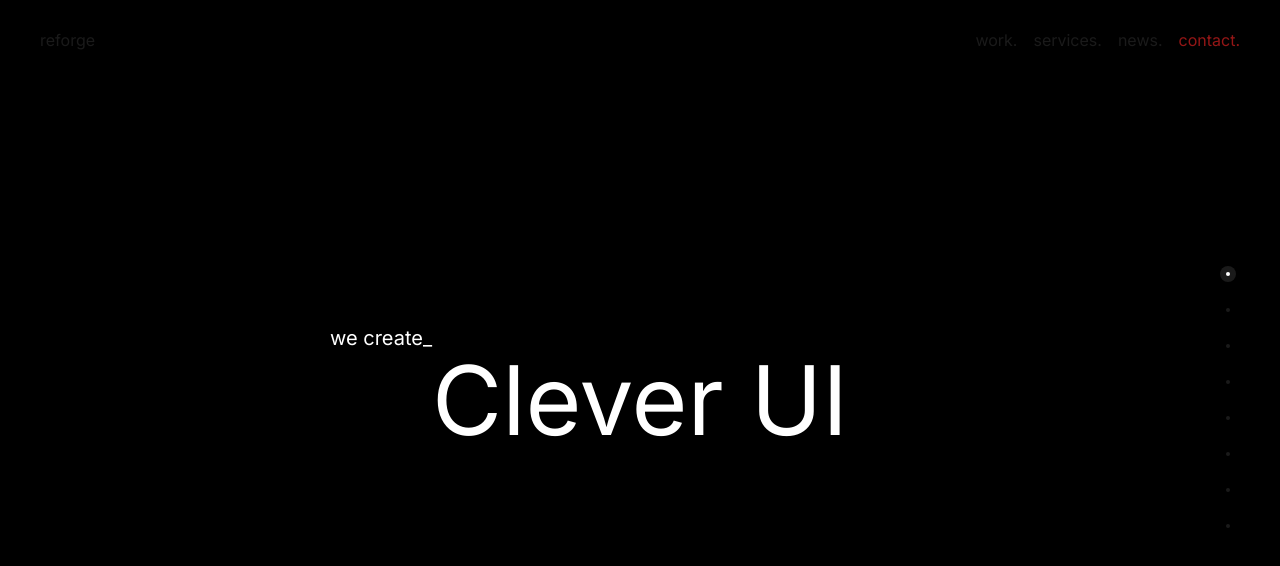
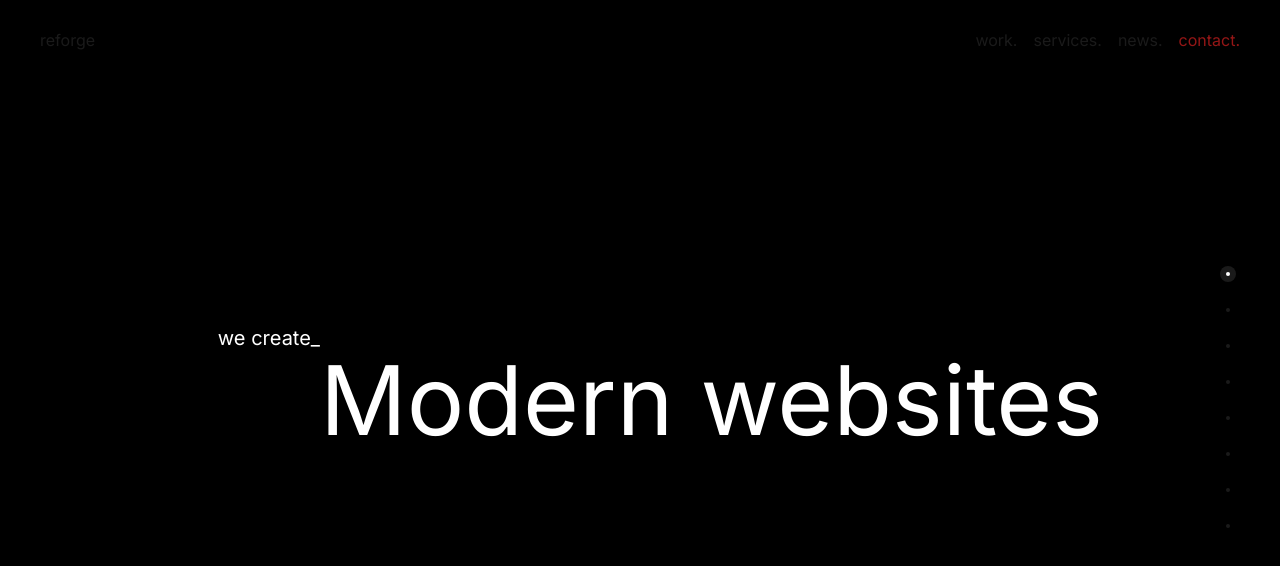
Before and after one commit to Alexjoshua14/reforge, a Next.js app: page / in a window 1280 px wide. Shown: the top 566 px of the page. Built offline with nearby package versions, Linux system fonts and the light colour scheme.

Commit message:
Complete hero text

```diff
--- a/src/components/sections/Hero.tsx
+++ b/src/components/sections/Hero.tsx
@@ -1,15 +1,40 @@
 'use client'
 
-import { FC, useEffect, useRef } from 'react'
+import { FC, useEffect, useRef, useState } from 'react'
 import { useInView } from 'framer-motion'
 import { useTheme } from 'next-themes'
+import { heroAdjectives, heroNouns } from '@/lib/data/heroPhrases'
+import useClient from '@/lib/hooks/useClient'
 
 interface HeroProps {
 
 }
 
+const randomInt = (min: number, max: number) => {
+  return Math.floor(Math.random() * (max - min + 1)) + min
+}
+
+function* generateHeroPhrases() {
+
+  while (true) {
+    // const adjectiveIndex = randomInt(0, heroAdjectives.length - 1)
+    const adjectiveIndex = randomInt(0, heroAdjectives.length - 1)
+    const adjective = heroAdjectives[adjectiveIndex]
+
+    // const nounIndex = randomInt(0, heroNouns.length - 1)
+    const nounIndex = randomInt(0, heroNouns.length - 1)
+    const noun = heroNouns[nounIndex]
+
+    yield `${adjective} ${noun}`
+  }
+}
+
 const Hero: FC<HeroProps> = ({ }) => {
+  const heroPhraseGenerator = generateHeroPhrases()
   const ref = useRef<HTMLDivElement>(null)
+  const [heroPhrase, setHeroPhrase] = useState<string>(heroPhraseGenerator.next().value ?? "")
+  const isClient = useClient()
+  const heroIntervalID = useRef<NodeJS.Timeout | null>(null)
 
   const isInView = useInView(ref)
   const { setTheme } = useTheme()
@@ -21,15 +46,34 @@ const Hero: FC<HeroProps> = ({ }) => {
     }
   }, [isInView, setTheme])
 
+  useEffect(() => {
+    if (isInView) {
+      heroIntervalID.current = setInterval(() => {
+        setHeroPhrase(heroPhraseGenerator.next().value ?? "Clever UI")
+      }, 300)
+
+      return () => {
+        if (heroIntervalID.current)
+          clearInterval(heroIntervalID.current)
+      }
+    }
+    else {
+      if (heroIntervalID.current)
+        clearInterval(heroIntervalID.current)
+    }
+  }, [heroPhraseGenerator, isInView])
+
   return (
     <section ref={ref} className="w-full h-full flex items-center justify-center bg-black text-white">
-      <div className="relative w-fit">
-        <div className="absolute top-0 left-0 -translate-y-full -translate-x-full text-xl">
+      <div className="absolute left-1/2 xl:left-1/4 top-1/2 -translate-y-1/2 -translate-x-1/2 xl:-translate-x-0 w-fit">
+        <div className="absolute top-0 left-1/2 xl:left-0 -translate-y-full -translate-x-1/2 xl:-translate-x-full text-xl">
           <h1>we create_</h1>
         </div>
-        <p className="text-8xl">
-          Clever UI
-        </p>
+        {isClient &&
+          (<p className="text-8xl whitespace-nowrap">
+            {heroPhrase}
+          </p>)
+        }
       </div>
     </section>
   )
--- /dev/null
+++ b/src/lib/data/heroPhrases.ts
@@ -0,0 +1,35 @@
+import { m } from "framer-motion"
+
+export const heroPhrases = [
+  "Clever UI",
+  "Strong Art",
+  "Playful UI",
+  "Innovative Work",
+  ""
+]
+
+export const heroAdjectives = [
+  "Clever",
+  "Strong",
+  "Playful",
+  "Innovative",
+  "Clean",
+  "Modern",
+  "Astonishing",
+  "Beautiful",
+  "Creative",
+  "Elegant",
+  "Unique"
+]
+
+export const heroNouns = [
+  "UI",
+  "art",
+  "decks",
+  "brands",
+  "apps",
+  "websites",
+  "vibes",
+  "design",
+  "data"
+]
--- /dev/null
+++ b/src/lib/hooks/useClient.ts
@@ -0,0 +1,13 @@
+import { useEffect, useState } from "react"
+
+const useClient = () => {
+  const [isClient, setIsClient] = useState(false)
+
+  useEffect(() => {
+    setIsClient(true)
+  }, [])
+
+  return isClient
+}
+
+export default useClient
```
